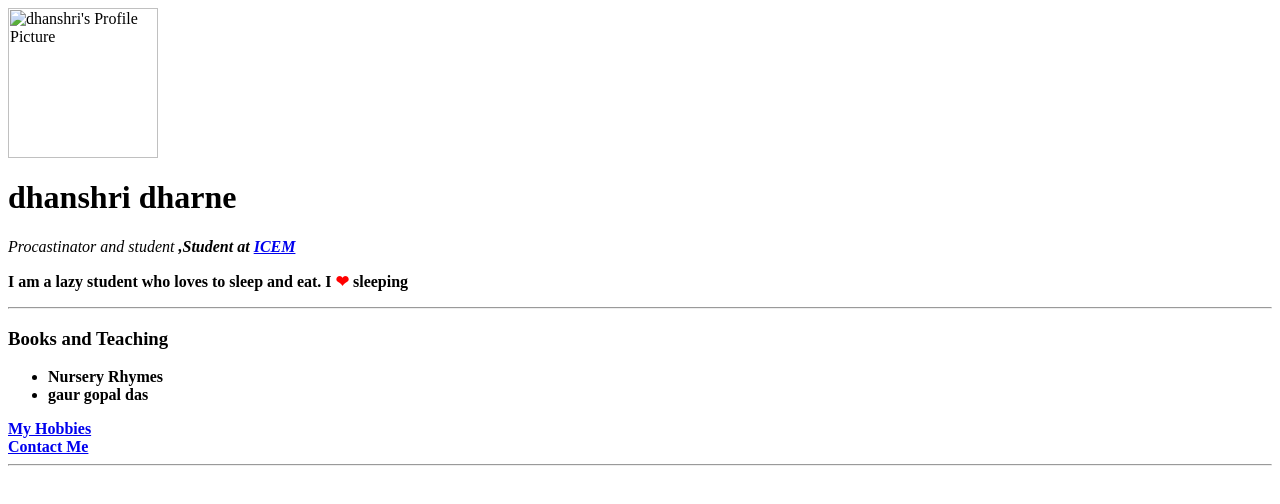
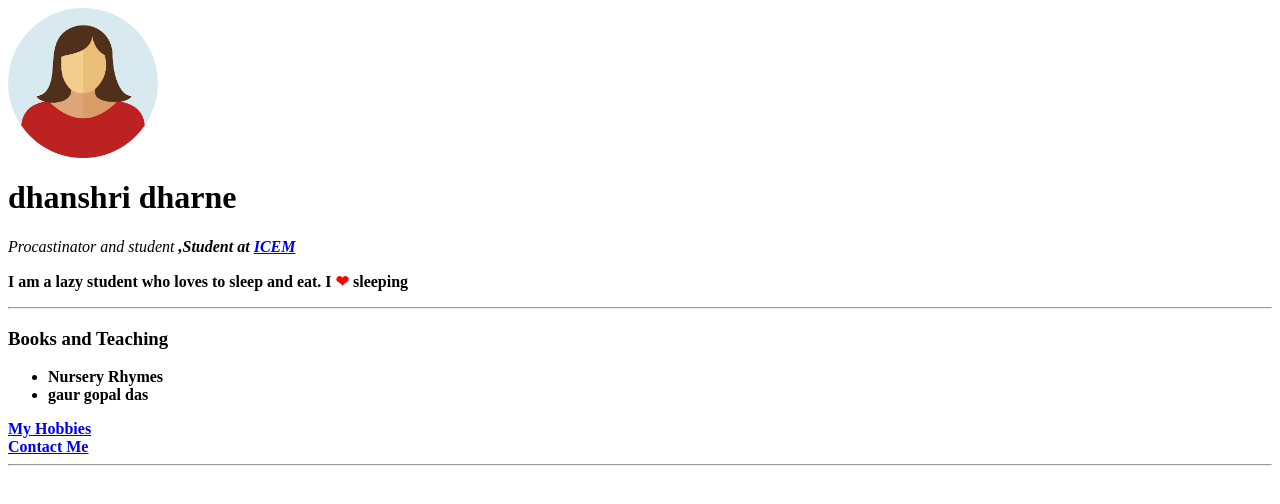
Before and after one commit to Dhanshricode/profile, a plain HTML site: page index.html in a window 1280 px wide. Drawn offline with Linux system fonts and the light colour scheme.

Commit message:
Update index.html

```diff
--- a/index.html
+++ b/index.html
@@ -4,7 +4,7 @@
 <title>dhanshri's Personal Site</title>
 </head>
 <body>
-<img src="C:\Users\student\Downloads\WhatsApp Image 2026-09-29 at 9.57.00 AM.jpeg" alt="dhanshri's Profile
+<img src="https://github.com/Dhanshricode/profile/blob/main/images%20(1).png" alt="dhanshri's Profile
 Picture" width = "150" height="150">
 <h1>dhanshri dharne</h1>
 <p><em>Procastinator and student <strong>,Student at
```
